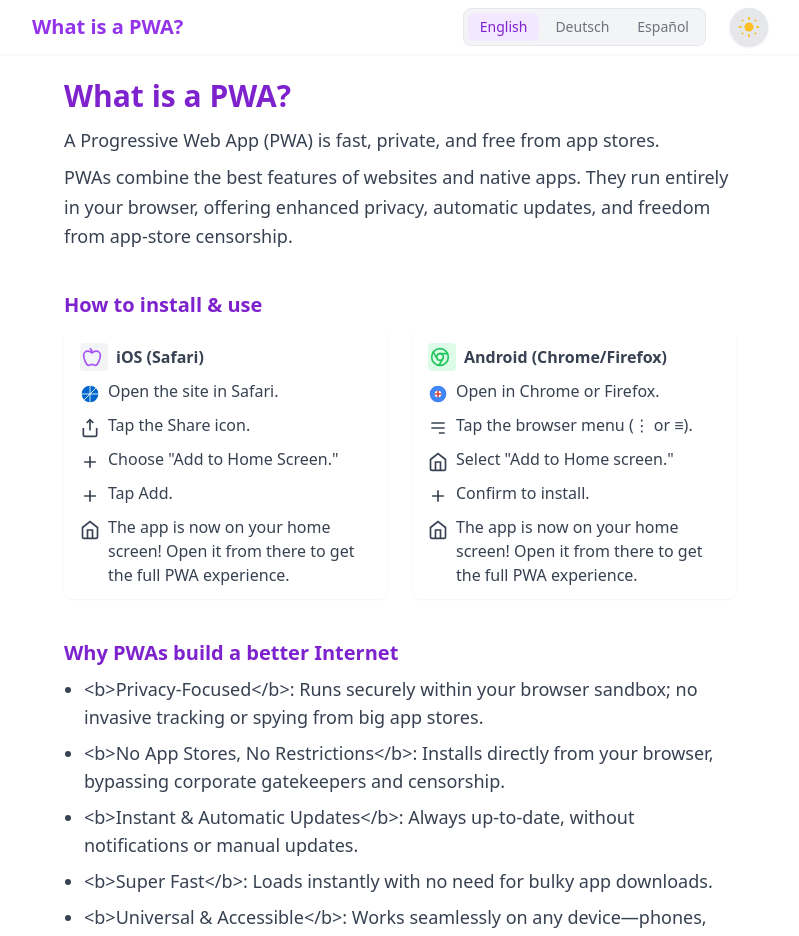
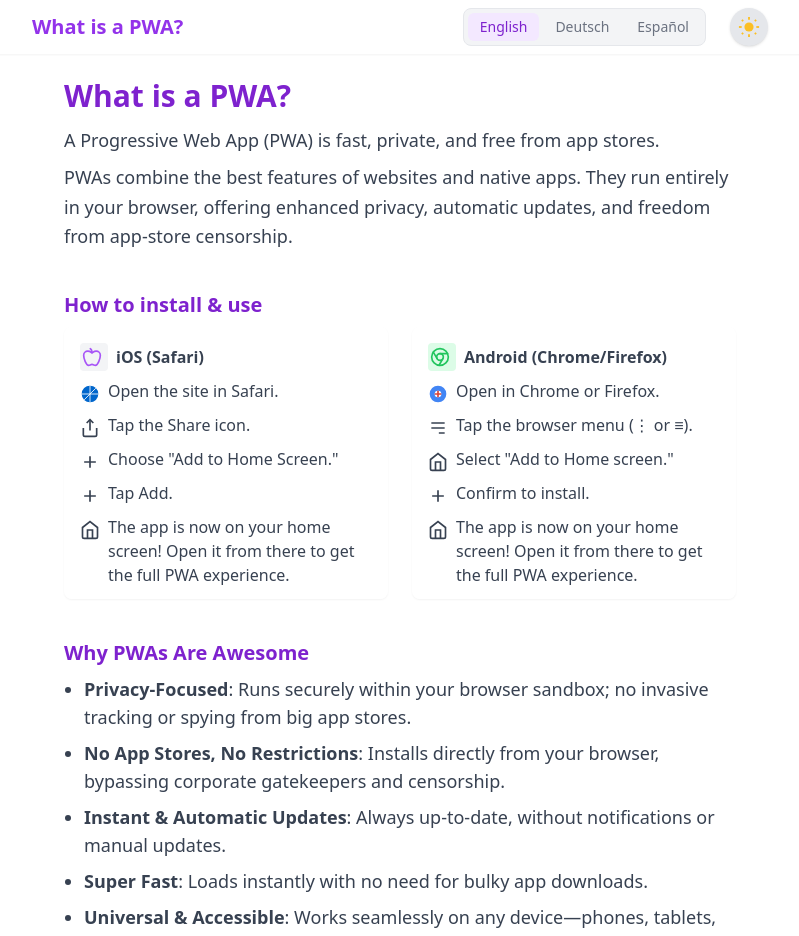
Before and after one commit to neonostr/pwa-freedom-guide, a React (Vite) app: page / in a window 1280 px wide. Shown: the top 936 px of the page, without its empty margins (240-1039 px from the left). Built offline with nearby package versions, Linux system fonts and the light colour scheme.

Commit message:
Fix: Import and formatting issues
- Fixes an import error related to the 'Safari' icon.
- Corrects the formatting of bullet points to display bold text correctly.

```diff
--- a/src/pages/Index.tsx
+++ b/src/pages/Index.tsx
@@ -1,4 +1,4 @@
-import { Apple, Chrome, Safari } from "lucide-react";
+import { Apple, Chrome } from "lucide-react";
 import { useState, useRef, useEffect } from "react";
 import DonationButton from "@/components/DonationButton";
 
@@ -79,11 +79,11 @@ const CONTENT = {
     },
     whyTitle: "Why PWAs Are Awesome",
     why: [
-      "<b>Privacy-Focused</b>: Runs securely within your browser sandbox; no invasive tracking or spying from big app stores.",
-      "<b>No App Stores, No Restrictions</b>: Installs directly from your browser, bypassing corporate gatekeepers and censorship.",
-      "<b>Instant & Automatic Updates</b>: Always up-to-date, without notifications or manual updates.",
-      "<b>Super Fast</b>: Loads instantly with no need for bulky app downloads.",
-      "<b>Universal & Accessible</b>: Works seamlessly on any device—phones, tablets, and desktops alike.",
+      "<strong>Privacy-Focused</strong>: Runs securely within your browser sandbox; no invasive tracking or spying from big app stores.",
+      "<strong>No App Stores, No Restrictions</strong>: Installs directly from your browser, bypassing corporate gatekeepers and censorship.",
+      "<strong>Instant & Automatic Updates</strong>: Always up-to-date, without notifications or manual updates.",
+      "<strong>Super Fast</strong>: Loads instantly with no need for bulky app downloads.",
+      "<strong>Universal & Accessible</strong>: Works seamlessly on any device—phones, tablets, and desktops alike.",
     ],
     otherAppsTitle: "Check out the live examples below and experience PWAs for yourself.",
     apps: [
@@ -121,11 +121,11 @@ const CONTENT = {
     },
     whyTitle: "Warum PWAs großartig sind",
     why: [
-      "<b>Datenschutz im Fokus</b>: Läuft sicher in Ihrer Browser-Sandbox; keine invasive Verfolgung oder Spionage durch große App Stores.",
-      "<b>Keine App Stores, keine Einschränkungen</b>: Installation direkt aus Ihrem Browser, umgeht Unternehmens-Gatekeeper und Zensur.",
-      "<b>Sofortige & automatische Updates</b>: Immer auf dem neuesten Stand, ohne Benachrichtigungen oder manuelle Updates.",
-      "<b>Superschnell</b>: Lädt sofort ohne umfangreiche App-Downloads.",
-      "<b>Universal & zugänglich</b>: Funktioniert nahtlos auf allen Geräten—Handys, Tablets und Desktops.",
+      "<strong>Datenschutz im Fokus</strong>: Läuft sicher in Ihrer Browser-Sandbox; keine invasive Verfolgung oder Spionage durch große App Stores.",
+      "<strong>Keine App Stores, keine Einschränkungen</strong>: Installation direkt aus Ihrem Browser, umgeht Unternehmens-Gatekeeper und Zensur.",
+      "<strong>Sofortige & automatische Updates</strong>: Immer auf dem neuesten Stand, ohne Benachrichtigungen oder manuelle Updates.",
+      "<strong>Superschnell</strong>: Lädt sofort ohne umfangreiche App-Downloads.",
+      "<strong>Universal & zugänglich</strong>: Funktioniert nahtlos auf allen Geräten—Handys, Tablets und Desktops.",
     ],
     otherAppsTitle: "Entdecken Sie die Live-Beispiele unten und erleben Sie PWAs selbst.",
     apps: [
@@ -163,11 +163,11 @@ const CONTENT = {
     },
     whyTitle: "Por qué las PWAs son increíbles",
     why: [
-      "<b>Enfocado en la privacidad</b>: Se ejecuta de forma segura dentro del sandbox de su navegador; sin rastreo invasivo ni espionaje de las grandes tiendas de aplicaciones.",
-      "<b>Sin tiendas de aplicaciones, sin restricciones</b>: Se instala directamente desde su navegador, evitando los guardianes corporativos y la censura.",
-      "<b>Actualizaciones instantáneas y automáticas</b>: Siempre actualizado, sin notificaciones ni actualizaciones manuales.",
-      "<b>Súper rápido</b>: Carga instantáneamente sin necesidad de descargas voluminosas.",
-      "<b>Universal y accesible</b>: Funciona perfectamente en cualquier dispositivo—teléfonos, tabletas y computadoras por igual.",
+      "<strong>Enfocado en la privacidad</strong>: Se ejecuta de forma segura dentro del sandbox de su navegador; sin rastreo invasivo ni espionaje de las grandes tiendas de aplicaciones.",
+      "<strong>Sin tiendas de aplicaciones, sin restricciones</strong>: Se instala directamente desde su navegador, evitando los guardianes corporativos y la censura.",
+      "<strong>Actualizaciones instantáneas y automáticas</strong>: Siempre actualizado, sin notificaciones ni actualizaciones manuales.",
+      "<strong>Súper rápido</strong>: Carga instantáneamente sin necesidad de descargas voluminosas.",
+      "<strong>Universal y accesible</strong>: Funciona perfectamente en cualquier dispositivo—teléfonos, tabletas y computadoras por igual.",
     ],
     otherAppsTitle: "Explore los ejemplos en vivo a continuación y experimente las PWAs por sí mismo.",
     apps: [
@@ -335,15 +335,11 @@ export default function Index() {
           </div>
           <div>
             <h2 className="text-xl font-semibold text-purple-700 dark:text-purple-200 mb-2">
-              {lang === "en"
-                ? "Why PWAs build a better Internet"
-                : lang === "de"
-                ? "Warum PWAs das Internet verbessern"
-                : "Por qué las PWAs mejoran Internet"}
+              {CONTENT[lang].whyTitle}
             </h2>
             <ul className="list-disc pl-5 text-gray-700 dark:text-gray-200 text-lg space-y-2">
-              {CONTENT[lang].why.map((msg, i) => (
-                <li key={i}>{msg}</li>
+              {CONTENT[lang].why.map((item, i) => (
+                <li key={i} dangerouslySetInnerHTML={{ __html: item }}></li>
               ))}
             </ul>
           </div>
```
